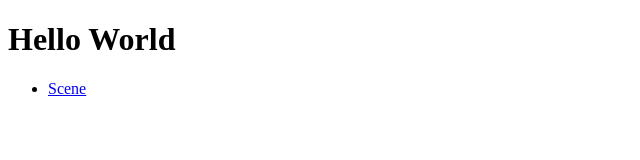
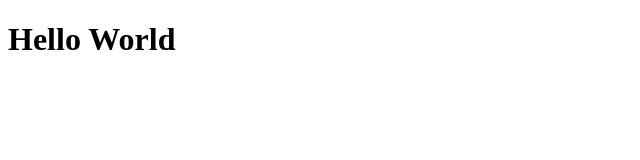
Before and after one commit to nonnname/nonnname.github.io, a plain HTML site: page index.html in a window 1280 px wide. Shown: the full height of the page, 0-640 px from the left. Drawn offline with Linux system fonts and the light colour scheme.

Commit message:
Update index.html

```diff
--- a/index.html
+++ b/index.html
@@ -3,7 +3,6 @@
 <body>
 <h1>Hello World</h1>
 <ul>
-    <li><a href="ggclient://benchmark/?name=SceneBenchmark">Scene</a></li>
 </ul>
 </body>
 </html>
```
